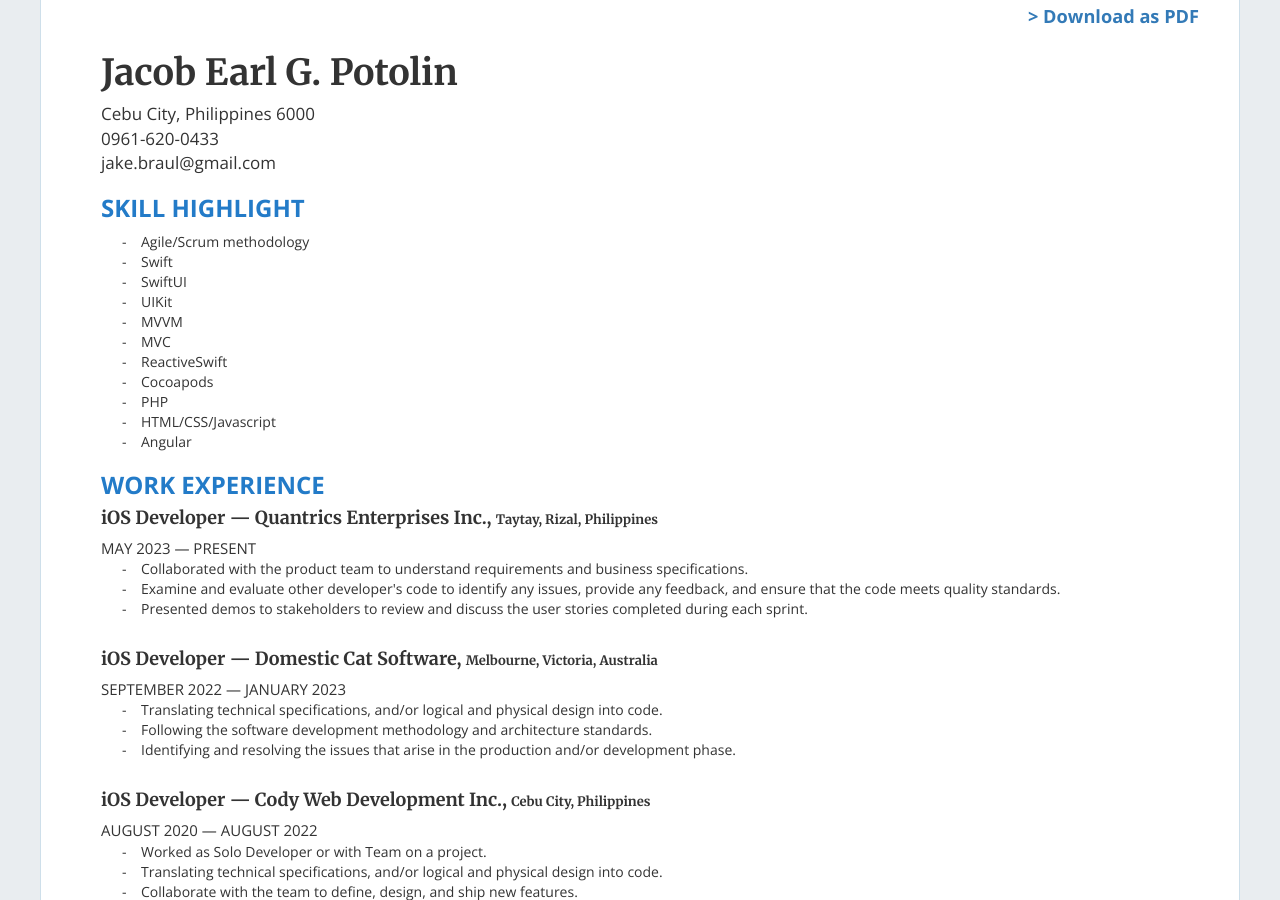
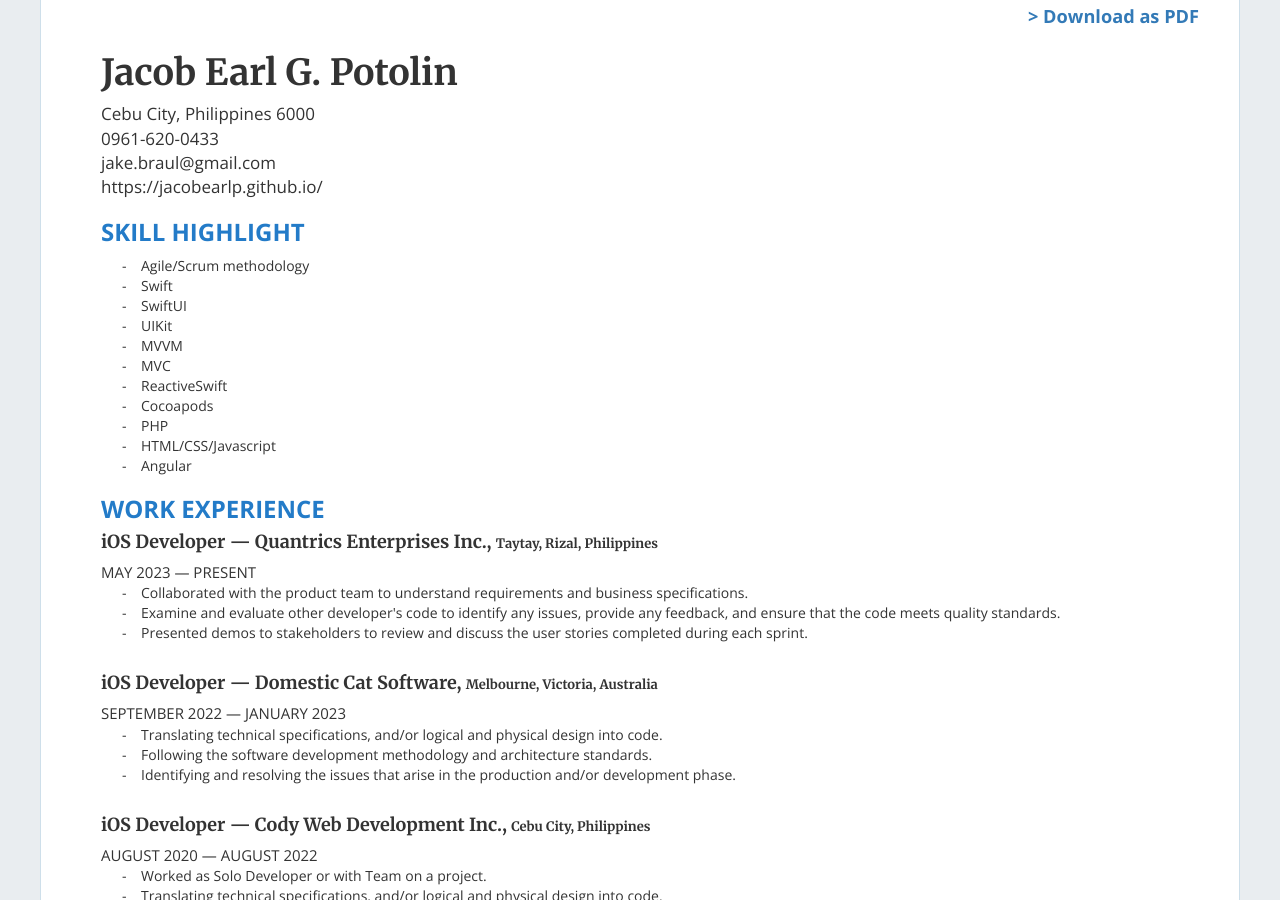
Before and after one commit to jacobearlp/jacobearlp.github.io, a Jekyll site: the page built from resume.md, in a window 1280 px wide and 900 px high. Built offline with Jekyll 4.4.1, drawn with Linux system fonts in a browser that asks for light colours; nearby versions of some CDN libraries.

Commit message:
Add github

```diff
--- a/_layouts/resume.html
+++ b/_layouts/resume.html
@@ -30,6 +30,7 @@
                     <li>Cebu City, Philippines 6000</li>
                     <li>0961-620-0433</li>
                     <li>jake.braul@gmail.com</li>
+                    <li>https://jacobearlp.github.io/</li>
                 </ul>
             </div>
             <!-- Skill Highlights row -->
```
